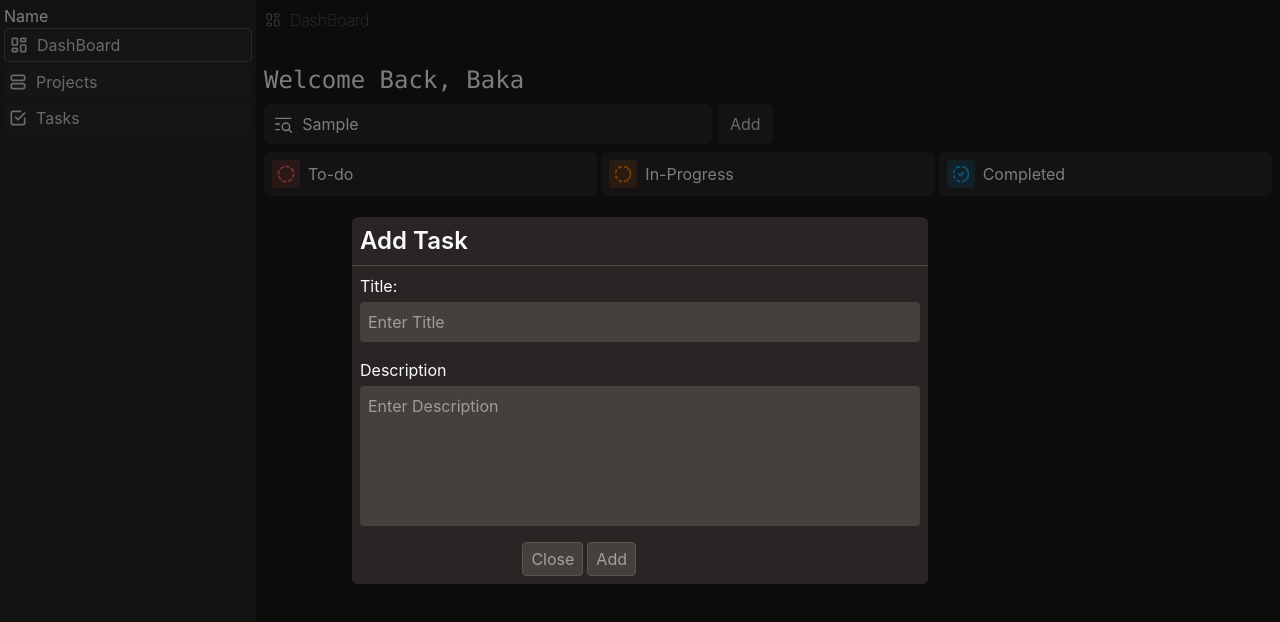
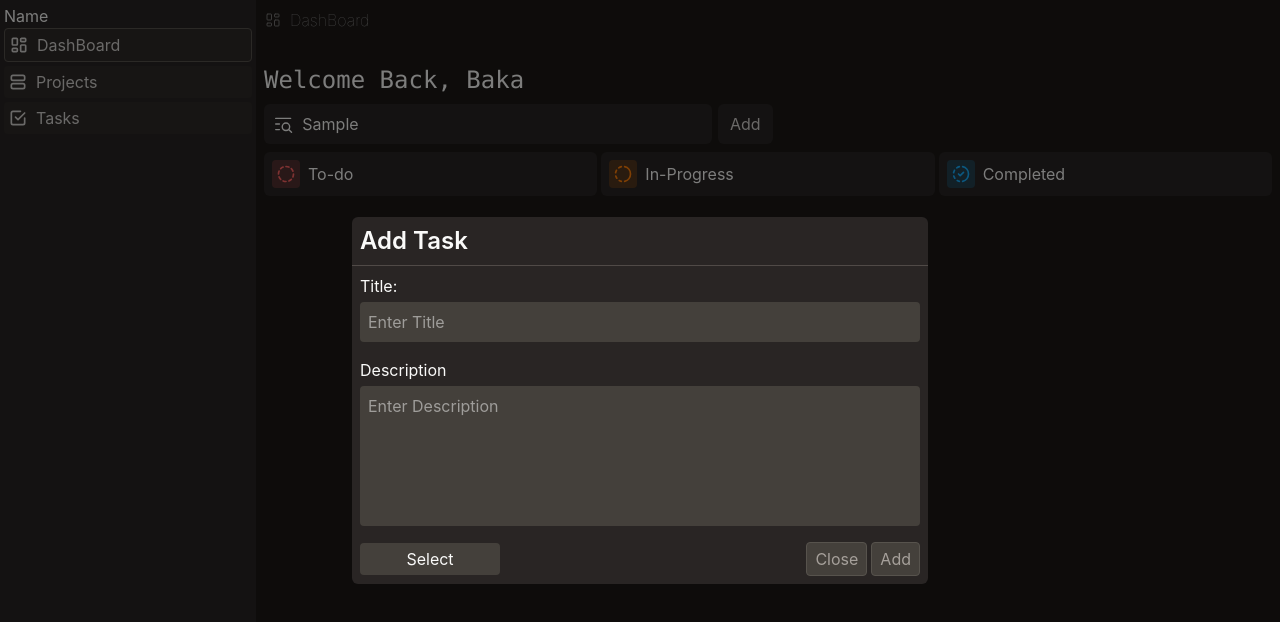
Before and after one commit to onkmade/WorkSpace, a React (Vite) app: page / in a window 1280 px wide. Both pictures are taken after typing "Sample" into the empty fields and a click on the button "Add". Shown: the top 622 px of the page. Built offline with nearby package versions, Linux system fonts and the light colour scheme.

Commit message:
feat(Select): added a feature where user can select the container options

```diff
--- /dev/null
+++ b/src/components/Select/Select.jsx
@@ -0,0 +1,7 @@
+export function Select({children}){
+    return(
+        <div>
+            {children}
+        </div>
+    )
+}
--- /dev/null
+++ b/src/components/Select/SelectItem.jsx
@@ -0,0 +1,26 @@
+import { SelectOption } from "@/context/SelectOption";
+import { useContext } from "react";
+import { IsOptionContext } from "./SelectOptions";
+
+export function SelectItem({item, onClick}){
+    const {isOption, setOption} = useContext(SelectOption);
+    const {setIsOption} = useContext(IsOptionContext);
+    const Icon = item.icon;
+    const color = item.color;
+
+    const handleClick = () => {
+        setOption(item);
+        setIsOption(false);
+    }
+    return(
+        <li
+            key={`${item.id}, ${item.value}`}
+            className="flex gap-1 items-center p-1 cursor-pointer hover:bg-(--task-color)/20 rounded-sm select-none"
+            style={{'--task-color': color}}
+            onClick={handleClick}
+        >
+            <Icon size={18} stroke={1.5} color={color}/>
+            <h1 className="text-sm">{item.label}</h1>
+        </li>
+    )
+}
--- /dev/null
+++ b/src/components/Select/SelectOptions.jsx
@@ -0,0 +1,42 @@
+import { Select } from "./Select"
+import { SelectTrigger } from "./SelectTrigger"
+import { useState } from "react";
+import { SelectOption } from "@/context/SelectOption";
+import { SelectItems } from "@/constants/SelectOptions";
+import { SelectPopUp } from "./SelectPopup";
+import { AnimatePresence, motion } from "motion/react";
+import { createContext } from "react";
+export const IsOptionContext = createContext(null);
+
+export default function SelectOptions(){
+    const [ isOption, setIsOption] = useState(false);
+    const [ option, setOption ] = useState('');
+    const [ items, setItems ] = useState(SelectItems);
+    const Icon = option.icon || null;
+    const color = option.color || null;
+
+    function handleOption(){
+        setIsOption(!isOption);
+    }
+
+    return(
+        <AnimatePresence>
+            <Select>
+                <IsOptionContext.Provider value={{isOption, setIsOption}}>
+                    <SelectOption.Provider value={{option, setOption}}>
+                        <SelectTrigger onClick={handleOption} >
+                            {option
+                            ? (
+                            <span className="flex items-center gap-1 p-1">
+                                <Icon size={18} stroke={1.5} color={color}/>
+                                <h5>{option.label}</h5>
+                            </span>)
+                            : 'Select'}
+                        </SelectTrigger>
+                        {isOption && <SelectPopUp items={items}/>}
+                    </SelectOption.Provider>
+                </IsOptionContext.Provider>
+            </Select>
+        </AnimatePresence>
+    )
+}
--- /dev/null
+++ b/src/components/Select/SelectPopup.jsx
@@ -0,0 +1,11 @@
+import { SelectItem } from "./SelectItem"
+
+export function SelectPopUp({items}){
+    return(
+        <nav className="bg-black/50 absolute left-0 top-0 grid place-content-center inset-0">
+            <ul className="bg-stone-700/50 p-1 rounded-lg w-45">
+                {items.map(item => <SelectItem key={item.id} item={item}/> )}
+            </ul>
+        </nav>
+    )
+}
--- /dev/null
+++ b/src/components/Select/SelectTrigger.jsx
@@ -0,0 +1,16 @@
+export function SelectTrigger({children, onClick}){
+
+    function handleClick(e){
+        e.preventDefault();
+        onClick();
+    }
+
+    return(
+        <button
+            className="bg-stone-700 py-1 rounded-sm cursor-pointer max-w-35 w-full"
+            onClick={handleClick}
+        >
+            {children}
+        </button>
+    )
+}
--- a/src/components/modal/AddTask.jsx
+++ b/src/components/modal/AddTask.jsx
@@ -5,6 +5,7 @@ import { ModalContext } from "@/context/ModalContext";
 import { TasksContext } from "@/context/TaskContext";
 import { motion, AnimatePresence } from "motion/react";
 import FormField from "../ui/FormField"
+import SelectOptions from "../Select/SelectOptions";
 
 export default function Modal(){
     const {isModalOpen, setIsModalOpen} = useContext(ModalContext);
@@ -56,7 +57,7 @@ export default function Modal(){
                                 animate={{opacity: 1, y:0, scale: 1 }}
                                 exit={{opacity: 0, y: -12, scale: 0}}
                                 transition={{duration: 0.35, ease: 'easeInOut'}}
-                                className="bg-stone-800 rounded-md w-full max-w-md lg:max-w-xl"
+                                className="bg-stone-800 rounded-md w-full max-w-md lg:max-w-xl relative"
                             >
                                 <h1 className="text-2xl font-semibold p-2">Add Task</h1>
                                 <LineSeperator />
@@ -65,7 +66,7 @@ export default function Modal(){
                                 <FormField element={'textarea'} label={'Description'} id={'description'} onChange={setDescription} value={description} placeholder={'Description'}/>
 
                                 <div className="grid grid-cols-2 items-center justify-between gap-2 p-2">
-
+                                    <SelectOptions />
                                     <div className="grid gap-1 place-items-end md:flex md:items-center md:justify-end">
                                         <Button className={'xs:w-20 md:w-fit'} type='button' onClick={handleClose} variant={'secondary'}>Close</Button>
                                         <Button className={'xs:w-20 md:w-fit'} type="submit" variant={'secondary'}>
--- a/src/components/ui/Button.jsx
+++ b/src/components/ui/Button.jsx
@@ -2,8 +2,8 @@ import { twMerge } from "tailwind-merge"
 
 const styles = {
     cta: 'bg-stone-800 px-3 py-1.5 rounded-md cursor-pointer text-stone-300 hover:text-stone-50 transition-colors duration-300 outline-transparent outline-2 outline-offset-2 hover:outline-stone-600 w-fit',
-    primary:  'w-fit bg-stone-800 text-stone-400 hover:text-stone-50 px-2 py-1 rounded-sm border border-stone-700 cursor-pointer',
-    secondary:  'w-fit bg-stone-700 text-stone-400 hover:text-stone-50 px-2 py-1 rounded-sm border border-stone-600 cursor-pointer'
+    primary:  'bg-stone-800 text-stone-400 hover:text-stone-50 px-2 py-1 rounded-sm border border-stone-700 cursor-pointer',
+    secondary:   'bg-stone-700 text-stone-400 hover:text-stone-50 px-2 py-1 rounded-sm border border-stone-600 cursor-pointer'
 }
 
 export function Button({children, onClick, variant, className, icon = '', iconSize, iconStroke}){
--- a/src/constants/SelectOptions.js
+++ b/src/constants/SelectOptions.js
@@ -1,13 +1,11 @@
 import {
-    IconSelect,
     IconCircleDashed,
     IconProgress,
     IconProgressCheck
 } from '@tabler/icons-react'
 
 
-export const SelectOption = [
-    {id: 0, value: null, label: 'Select', icon: IconSelect },
+export const SelectItems = [
     {id: 1, value: 'todo', label: 'To-do',       icon: IconCircleDashed,  color: '#ff6464'},
     {id: 2, value: 'inprogress', label: 'In-Progress', icon: IconProgress,      color: '#ff7f08'},
     {id: 3, value: 'completed', label: 'Completed',   icon: IconProgressCheck, color: '#17afff'}
--- /dev/null
+++ b/src/context/SelectOption.js
@@ -0,0 +1,3 @@
+import { createContext } from "react";
+
+export const SelectOption = createContext(null);
--- a/src/context/SelectTask.js
+++ /dev/null
@@ -1,3 +0,0 @@
-import { createContext } from "react";
-
-export const SelectTask = createContext(null);
```
